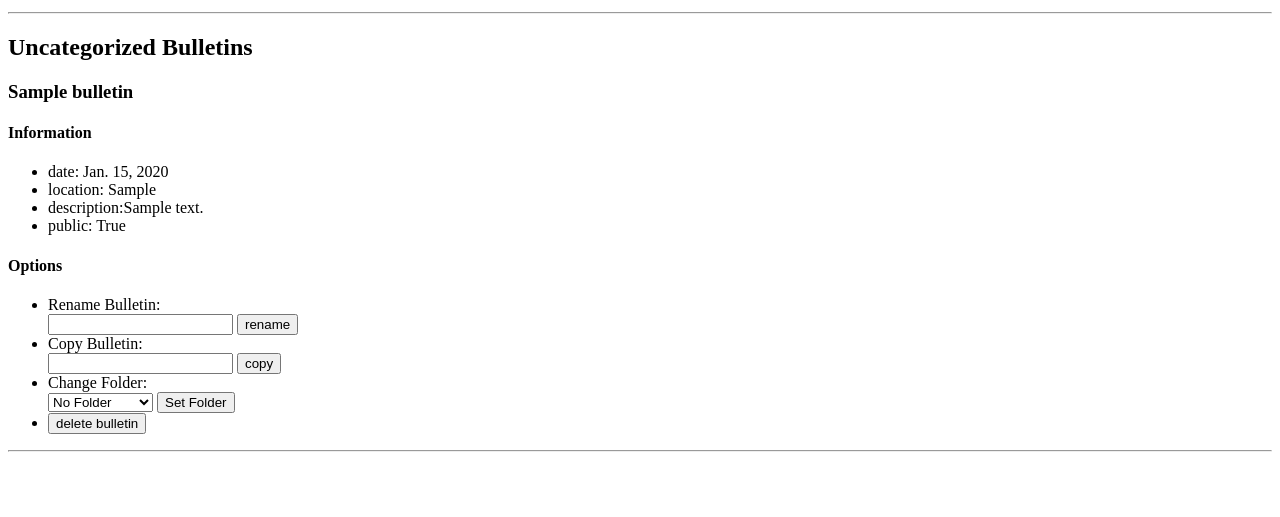
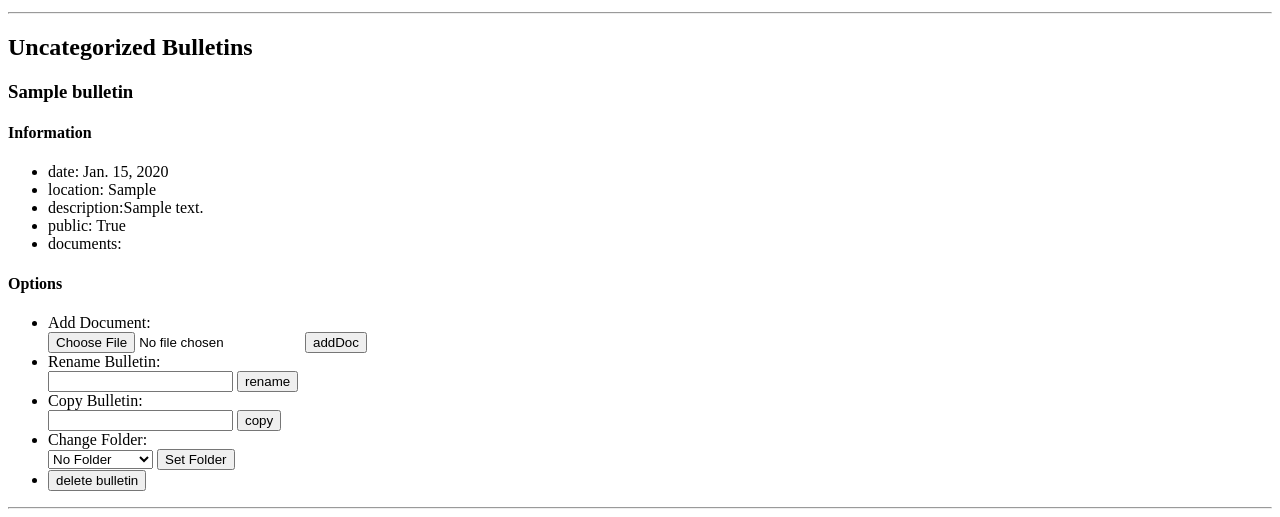
Before and after one commit to SabaEskandarian/cs3240-f14-team06, a Django app: template project/SecureWitness/templates/user_home.html in a window 1280 px wide. Shown: the part 890-1407 px from the top of the page. Before the commit the page ends 1342 px from the top, so only its background shows below. Run offline with Django 3.2, Linux system fonts and the light colour scheme; tables that the repository leaves empty hold one stand-in row (values such as "Sample post"); the template is opened without the code that fills it: values that come from a table or form of the project are taken from there, most other values are stand-ins (such as "Sample title", 1, 10 or a date in 2020); parts of the project's set-up code (start-up, migrations or seed data) failed here and were passed over.

Commit message:
file uploads and completed user id to name transition

```diff
--- a/project/SecureWitness/models.py
+++ b/project/SecureWitness/models.py
@@ -2,6 +2,9 @@ from django.db import models
 from django.contrib.auth.models import User
 import datetime
 
+
+def place_document(instance, filename):
+    return 'documents/'+instance.user+'/'+str(instance.bulletin.id)+'/'+filename
 
 class Folder(models.Model):
     name = models.CharField(max_length=100)
@@ -21,8 +24,9 @@ class Bulletin(models.Model):
         return self.name
 
 class Document(models.Model):
-    file = models.FileField()
+    file = models.FileField(upload_to=place_document)
     bulletin = models.ForeignKey(Bulletin, on_delete=models.DO_NOTHING)
+    user = models.CharField(max_length=100)
 
 class Sharing(models.Model):
     author = models.CharField(max_length=100)
@@ -30,4 +34,3 @@ class Sharing(models.Model):
     bulletin = models.ForeignKey(Bulletin, on_delete=models.DO_NOTHING)
     def __str__(self):
         return self.bulletin+": " + self.author + " to " + self.reader
-# Create your models here.
--- a/project/SecureWitness/templates/user_home.html
+++ b/project/SecureWitness/templates/user_home.html
@@ -91,11 +91,27 @@
         <li>location: {{ bulletin.location }}</li>
         <li>description:{{ bulletin.description }}</li>
         <li>public: {{ bulletin.public }}</li>
+        <li>documents:
+            <ul>
+                {% for doc in documents %}
+                    {% if doc.user == userId %}
+                        <li><a href="/{{ doc.file }}">{{ doc.file }}</a></li>
+                    {% endif %}
+                {% endfor %}
+            </ul>
+        </li>
     </ul>
 </p>
     <p>
         <h4>Options</h4>
         <ul>
+            <li>Add Document:
+                <form action="/{{ userId }}/addDocument/{{ bulletin.id }}" method="post" enctype="multipart/form-data">
+                    {% csrf_token %}
+                    <input type="file" name="doc"/>
+                    <input type="submit" value="addDoc">
+                </form>
+            </li>
             <li>Rename Bulletin:
                 <form action="/{{ userId }}/renameBulletin/{{ bulletin.id }}" method="post">
                     {% csrf_token %}
--- a/project/SecureWitness/views.py
+++ b/project/SecureWitness/views.py
@@ -6,6 +6,7 @@ from django.http import HttpResponseRedirect
 from django.contrib.auth import authenticate, login
 from django.http import HttpResponse
 from django.contrib.auth.models import User
+from django.core.servers.basehttp import FileWrapper
 
 #user
 @require_http_methods(["POST"])
@@ -33,7 +34,7 @@ def createUser(request, userId):
 @require_http_methods(["POST"])
 def createFolder(request, userId):
     data = request.POST
-    folder = models.Folder(name=data['name'])#add user later
+    folder = models.Folder(name=data['name'], user=userId)
     folder.save()
     return HttpResponseRedirect('/'+userId+'/')
 
@@ -118,16 +119,18 @@ def getBulletins(request, userId):
 
 #documents
 @require_http_methods(["POST"])
-def createDocument(request):
-    return
-
-@require_http_methods(["DELETE"])
-def deleteDocument(request):
-    return
+def addDocument(request, userId, bulletinId):
+    file = request.FILES['doc']
+    doc = models.Document(file = file, bulletin_id = bulletinId, user=userId)
+    doc.save()
+    return HttpResponseRedirect('/'+userId+'/')
 
 @require_http_methods(["GET"])
-def getDocuments(request):
-    return
+def getDocument(request, userId, bulletinId, fileName):
+    response = HttpResponse(FileWrapper(open('documents/'+userId+'/'+bulletinId+'/'+fileName)), content_type='application/force-download')
+    response['Content-Disposition'] = 'attachment; filename='+fileName
+    response['X-Sendfile'] = 'documents/'+userId+'/'+bulletinId+'/'+fileName
+    return response
 
 #sharing
 @require_http_methods(["POST"])
@@ -165,14 +168,16 @@ def showUserHome(userId, request):
     bulletinForm = BulletinForm()
     bulletins = models.Bulletin.objects.filter(author = userId, folder_id = 0).values()
     folders = models.Folder.objects.filter(user = userId).values()
+    docs = models.Document.objects.filter(user = userId).values()
     #return render_to_response('user_home.html', {'bulletinForm': bulletinForm, 'bulletins':bulletins}, )
-    return render(request, 'user_home.html', {'userId':userId, 'bulletinForm': bulletinForm, 'bulletins':bulletins, 'folders':folders})
+    return render(request, 'user_home.html', {'userId':userId, 'bulletinForm': bulletinForm, 'bulletins':bulletins, 'folders':folders, 'documents':docs})
 
 def showUserFolder(userId, folderId, request):
     bulletins = models.Bulletin.objects.filter(author = userId, folder_id = folderId).values()
     folder = models.Folder.objects.get(id = folderId)
     folders = models.Folder.objects.filter(user = userId).values()
-    return render(request, 'folder_bulletins.html', {'userId': userId, 'folder':folder, 'bulletins':bulletins, 'folders':folders})
+    docs = models.Document.objects.filter(user = userId).values()
+    return render(request, 'folder_bulletins.html', {'userId': userId, 'folder':folder, 'bulletins':bulletins, 'folders':folders, 'documents':docs})
 
 def showSearchResults(userId, query, request):
     results = models.Bulletin.objects.raw("SELECT DISTINCT * FROM SecureWitness_Bulletin " +
--- a/project/project/urls.py
+++ b/project/project/urls.py
@@ -19,10 +19,14 @@ urlpatterns = patterns('',
     url(r'^(?P<userId>[^/]+)/deleteBulletin/(?P<bulletinId>[^/]+)/?$', 'SecureWitness.views.deleteBulletin'),
     url(r'^(?P<userId>[^/]+)/setBulletinFolder/(?P<bulletinId>[^/]+)/?$', 'SecureWitness.views.setBulletinFolder'),
 
+    url(r'^(?P<userId>[^/]+)/addDocument/(?P<bulletinId>[^/]+)/?$', 'SecureWitness.views.addDocument'),
+    url(r'^documents/(?P<userId>[^/]+)/(?P<bulletinId>[^/]+)/(?P<fileName>[^/]+)/?$', 'SecureWitness.views.getDocument'),
+
     url(r'^(?P<userId>[^/]+)/createFolder/?$', 'SecureWitness.views.createFolder'),
     url(r'^(?P<userId>[^/]+)/renameFolder/(?P<folderId>[^/]+)/?$', 'SecureWitness.views.renameFolder'),
     url(r'^(?P<userId>[^/]+)/copyFolder/(?P<folderId>[^/]+)/?$', 'SecureWitness.views.copyFolder'),
     url(r'^(?P<userId>[^/]+)/deleteFolder/(?P<folderId>[^/]+)/?$', 'SecureWitness.views.deleteFolder'),
+
  url(r'^(?P<userId>[^/]+)/login/?$', 'SecureWitness.views.login'),
  url(r'^(?P<userId>[^/]+)/createUser/?$', 'SecureWitness.views.createUser')
 
```
Also changed, not shown: project/SecureWitness/templates/folder_bulletins.html (+16 -0 lines).
